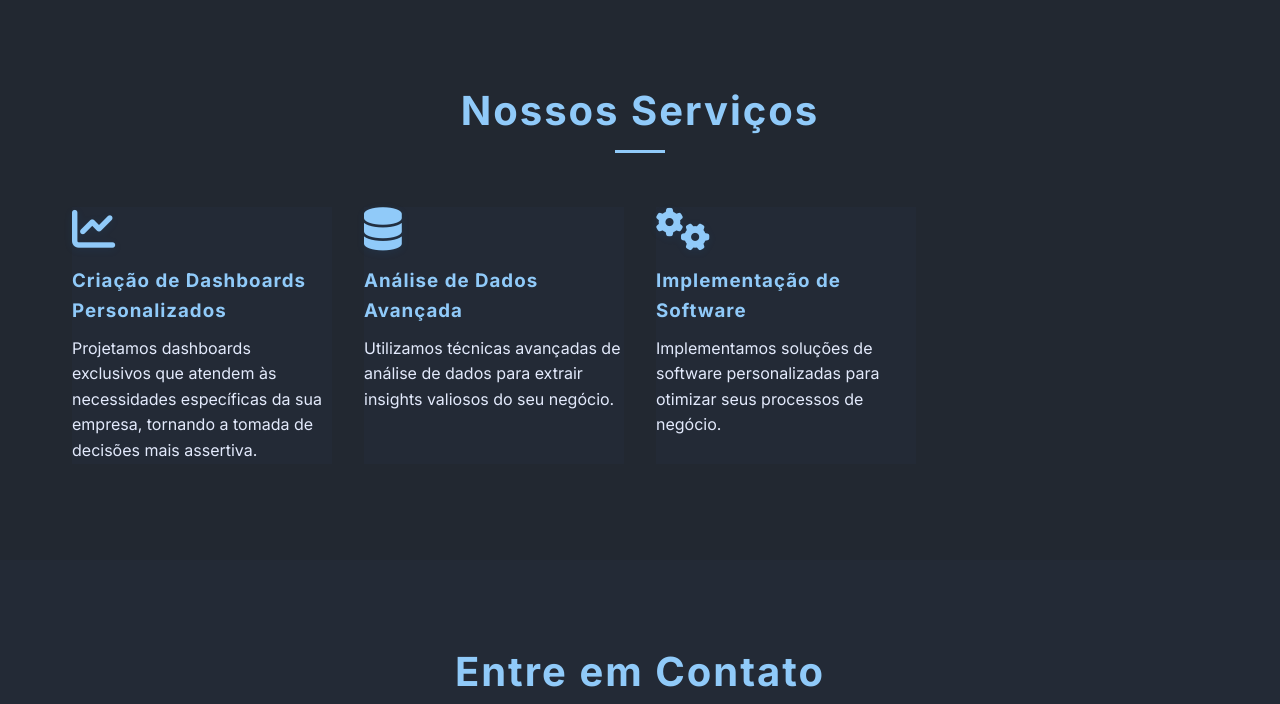
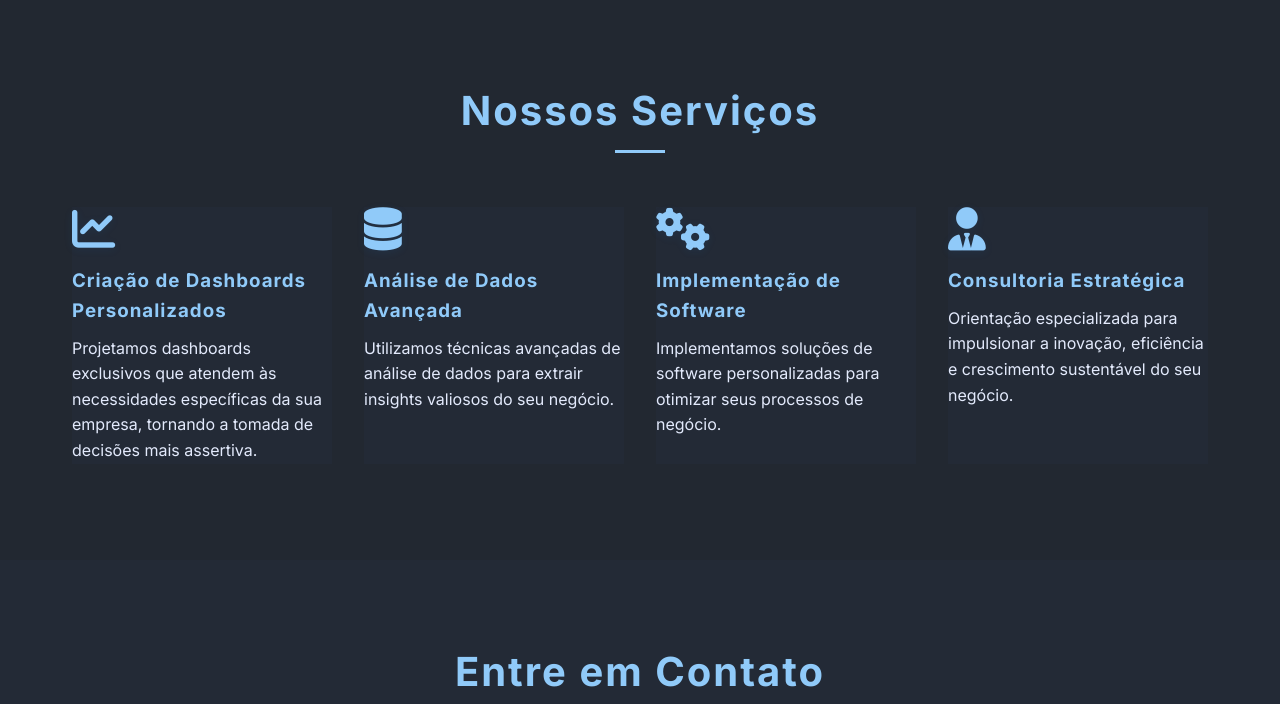
Before and after one commit to leocuco/website_Algorithm, a Flask app: page / in a window 1280 px wide. Shown: the part 3423-4127 px from the top of the page. Run offline with Flask 3, Linux system fonts and the light colour scheme.

Commit message:
Update index_new.html

```diff
--- a/templates/index_new.html
+++ b/templates/index_new.html
@@ -196,9 +196,14 @@
                         <h3>Implementação de Software</h3>
                         <p>Implementamos soluções de software personalizadas para otimizar seus processos de negócio.</p>
                     </div>
+                    <div class="service-slide">
+                        <i class="fas fa-user-tie"></i>
+                        <h3>Consultoria Estratégica</h3>
+                        <p>Orientação especializada para impulsionar a inovação, eficiência e crescimento sustentável do seu negócio.</p>
                     </div>
                 </div>
-            </section>
+            </div>
+        </section>
 
         <!-- Contact Section -->
         <section id="contact" class="contact">
```
